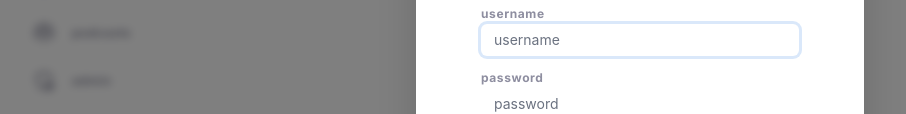
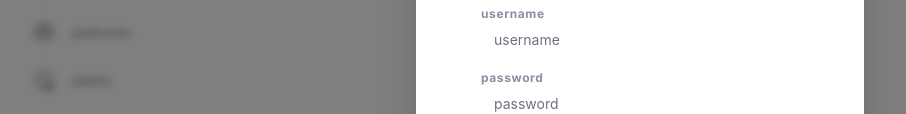
Before and after one commit to Wolfiku/cumu, a website: page public/index.html in a window 1280 px wide. Shown: the part 357-471 px from the top of the page, without its empty margins (0-906 px from the left). Drawn offline with nearby package versions, Linux system fonts and the light colour scheme; a web font is replaced by a local one.

Commit message:
fix: hardcode localStorage theme to standard in index.html head

```diff
--- a/public/index.html
+++ b/public/index.html
@@ -9,9 +9,8 @@
   <link href="https://fonts.googleapis.com/css2?family=Material+Symbols+Outlined:wght,FILL@100..700,0..1&display=swap" rel="stylesheet">
   <script>
     (function() {
-      var t = localStorage.getItem('cumu_theme');
-      if (!t || t === 'coddy') { localStorage.setItem('cumu_theme', 'standard'); }
-      document.documentElement.setAttribute('data-theme', localStorage.getItem('cumu_theme') || 'standard');
+      localStorage.setItem('cumu_theme', 'standard');
+      document.documentElement.setAttribute('data-theme', 'standard');
     })();
   </script>
   <script id="tailwind-config">
```
